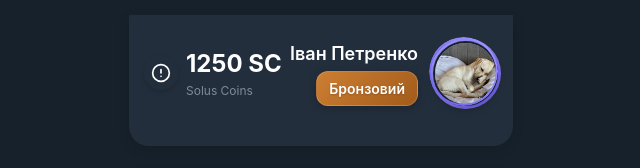
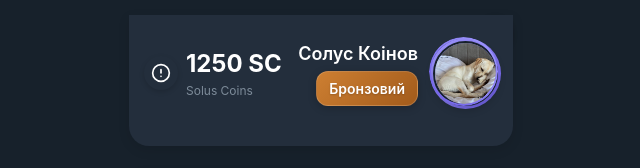
Before and after one commit to solusgameapp/solusgameapp.github.io, a plain HTML site: page index.html in a window 1280 px wide. Shown: the top 168 px of the page, 319-959 px from the left. Drawn offline with Linux system fonts and the light colour scheme; a script that the page names is missing.

Commit message:
Update index.html

```diff
--- a/index.html
+++ b/index.html
@@ -37,7 +37,7 @@
 
                     <div class="user-container">
                         <div class="user-info">
-                            <div class="user-name">Іван Петренко</div>
+                            <div class="user-name">Солус Коінов</div>
                             <div class="user-level level-bronze">Бронзовий</div>
                         </div>
                         <div class="user-avatar">
```
